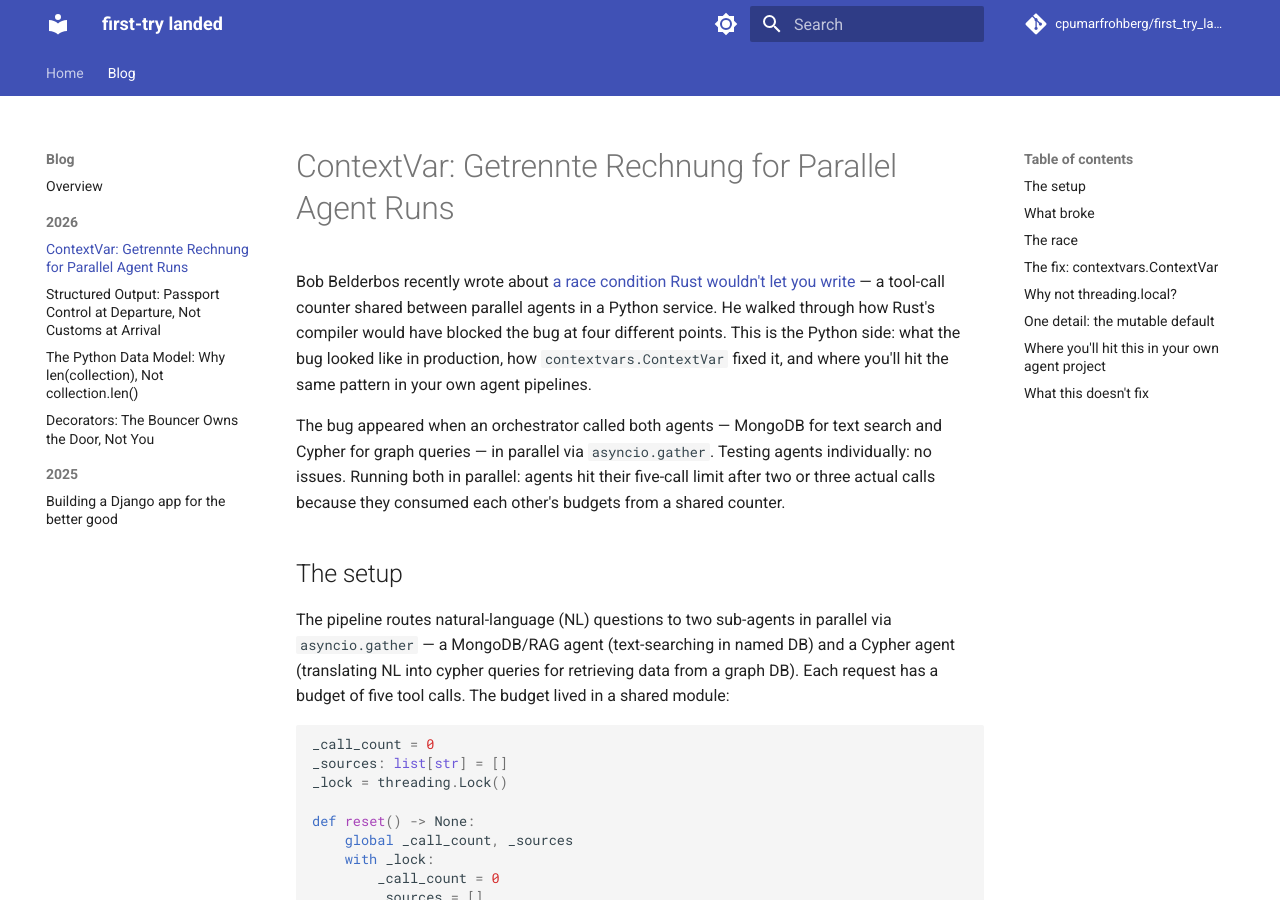
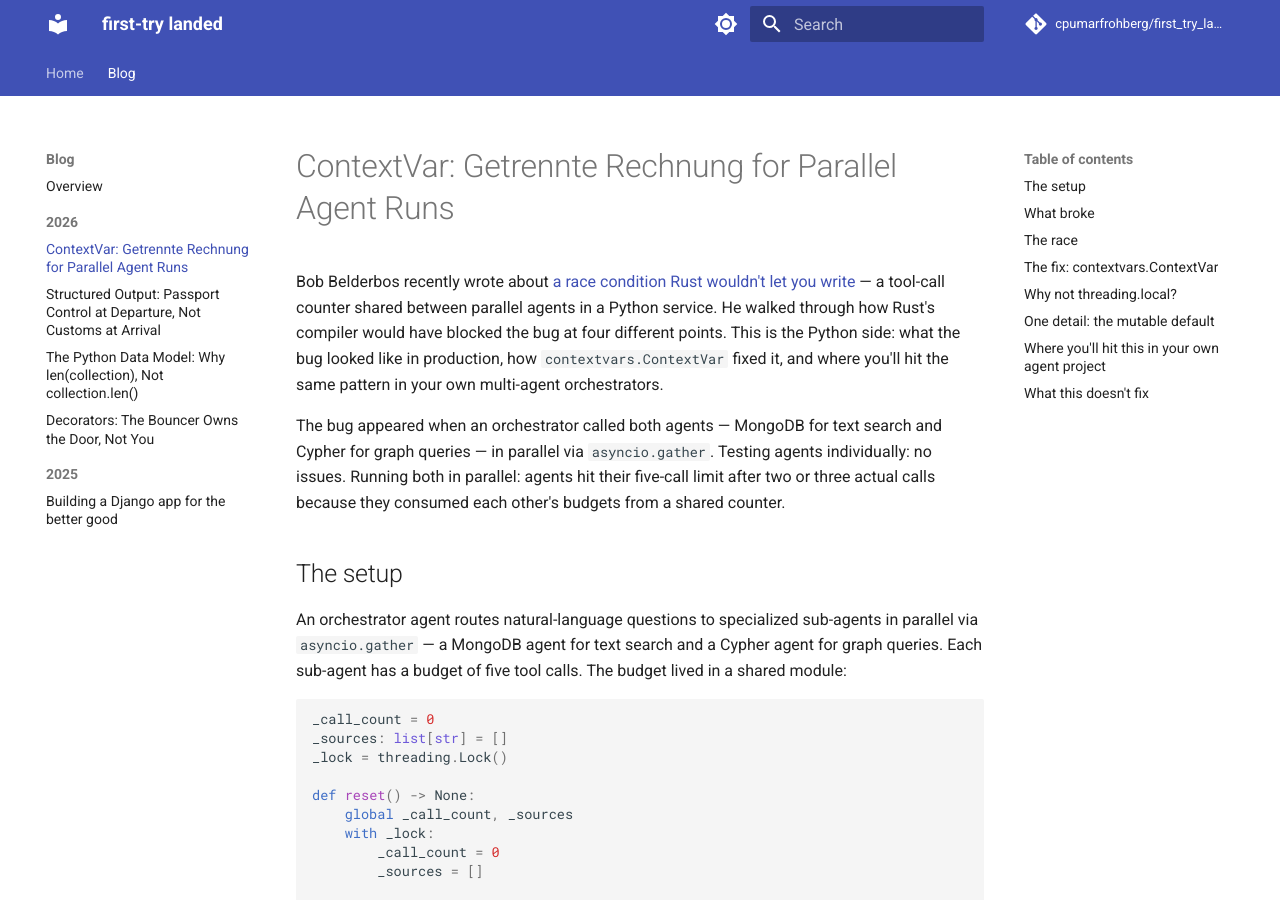
Before and after one commit to cpumarfrohberg/first_try_landed, an MkDocs documentation site: the page built from docs/blog/posts/contextvars.md, in a window 1280 px wide and 900 px high. Built offline with MkDocs 1.6.1 and Material for MkDocs 9.7.7, drawn with Linux system fonts in a browser that asks for light colours; comment, search, counter and statistics services are not loaded; some of the changed text lies outside the part shown.

Commit message:
Clarify multi-agent orchestrator pattern in ContextVar post
Replace "pipeline" terminology with "orchestrator" throughout to accurately reflect that the system uses an LLM-driven orchestrator agent making routing decisions, not a static data pipeline. Emphasizes the multi-agent architecture with specialized sub-agents.

````diff
--- a/docs/blog/posts/contextvars.md
+++ b/docs/blog/posts/contextvars.md
@@ -1,12 +1,12 @@
 # ContextVar: Getrennte Rechnung for Parallel Agent Runs
 
-Bob Belderbos recently wrote about [a race condition Rust wouldn't let you write](https://belderbos.dev/blog/race-condition-rust-wouldnt-let-me-write/) — a tool-call counter shared between parallel agents in a Python service. He walked through how Rust's compiler would have blocked the bug at four different points. This is the Python side: what the bug looked like in production, how `contextvars.ContextVar` fixed it, and where you'll hit the same pattern in your own agent pipelines.
+Bob Belderbos recently wrote about [a race condition Rust wouldn't let you write](https://belderbos.dev/blog/race-condition-rust-wouldnt-let-me-write/) — a tool-call counter shared between parallel agents in a Python service. He walked through how Rust's compiler would have blocked the bug at four different points. This is the Python side: what the bug looked like in production, how `contextvars.ContextVar` fixed it, and where you'll hit the same pattern in your own multi-agent orchestrators.
 
 The bug appeared when an orchestrator called both agents — MongoDB for text search and Cypher for graph queries — in parallel via `asyncio.gather`. Testing agents individually: no issues. Running both in parallel: agents hit their five-call limit after two or three actual calls because they consumed each other's budgets from a shared counter.
 
 ## The setup
 
-The pipeline routes natural-language (NL) questions to two sub-agents in parallel via `asyncio.gather` — a MongoDB/RAG agent (text-searching in named DB) and a Cypher agent (translating NL into cypher queries for retrieving data from a graph DB). Each request has a budget of five tool calls. The budget lived in a shared module:
+An orchestrator agent routes natural-language questions to specialized sub-agents in parallel via `asyncio.gather` — a MongoDB agent for text search and a Cypher agent for graph queries. Each sub-agent has a budget of five tool calls. The budget lived in a shared module:
 
 ```python
 _call_count = 0
@@ -126,13 +126,13 @@ A new tuple is created on every update. Nothing is mutated in place. Other conte
 
 ## Where you'll hit this in your own agent project
 
-The pattern isn’t tied to any one codebase. It appears whenever an agent pipeline tracks per-request state at module level. Concrete cases to check in your own codebase:
+The pattern isn’t tied to any one codebase. It appears whenever a multi-agent orchestrator tracks per-request state at module level. Concrete cases to check in your own codebase:
 
 - **Tool-call budgets** — any counter that resets at the start of a request and stops the agent when it hits a limit.
 - **Source or citation lists** — any list built up during a run and returned with the final answer.
 - **Rate limiting per request** — token counts, API call counters, cost accumulators.
 - **Any module-level variable that `reset()` clears at request start** — if two requests overlap, each `reset()` clears the other's state.
-- **Any pipeline using `asyncio.gather` to run sub-agents in parallel** — the race happens within a single request, not just across users.
+- **Any orchestrator using `asyncio.gather` to run sub-agents in parallel** — the race happens within a single request, not just across users.
 - **Any agent served over Streamlit, FastAPI, or Gradio** — each user session runs on its own thread, all sharing the same module globals.
 
 If your agent has any of these and the state lives at module scope, the bug is there. It just hasn't shown up yet.
````
